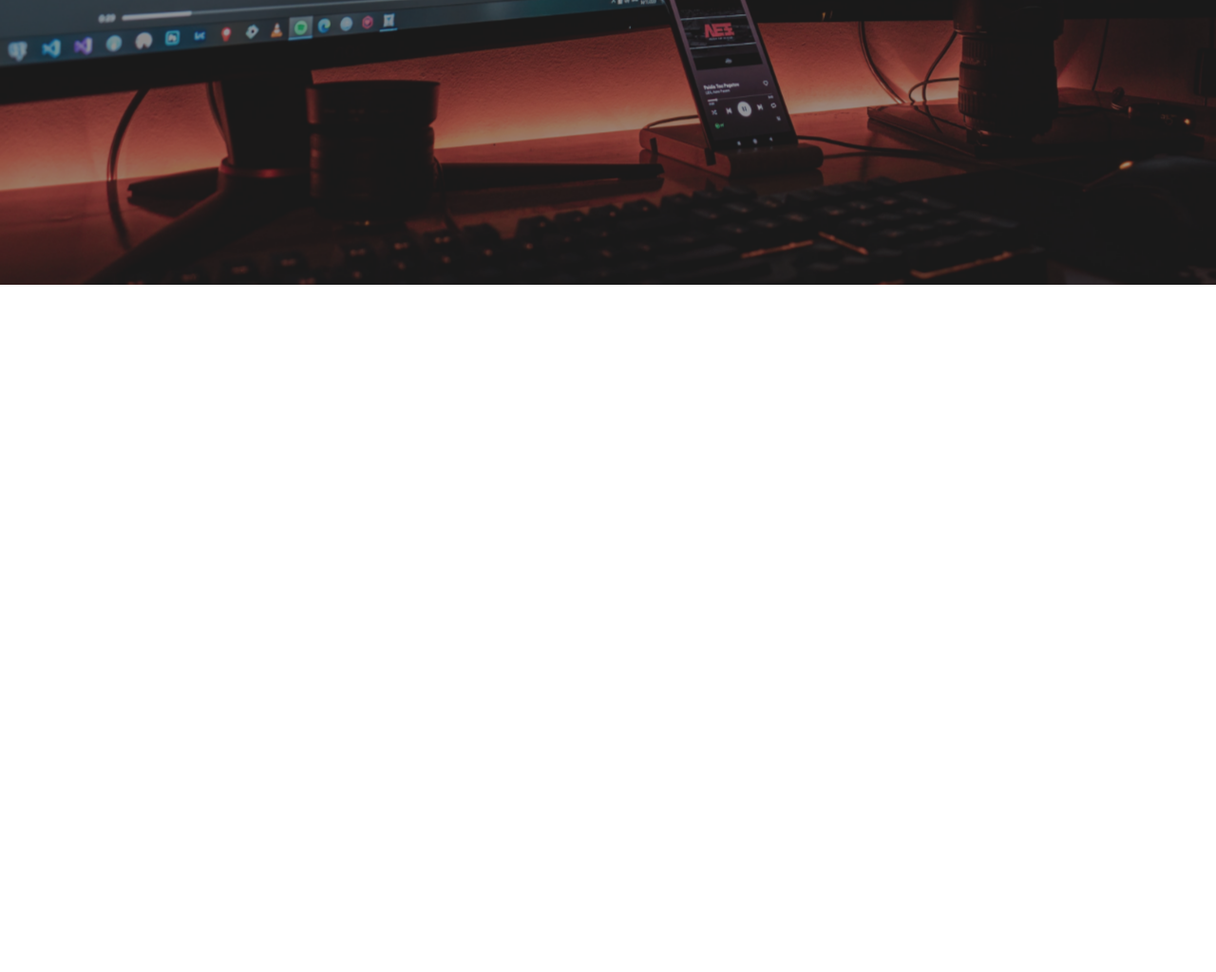
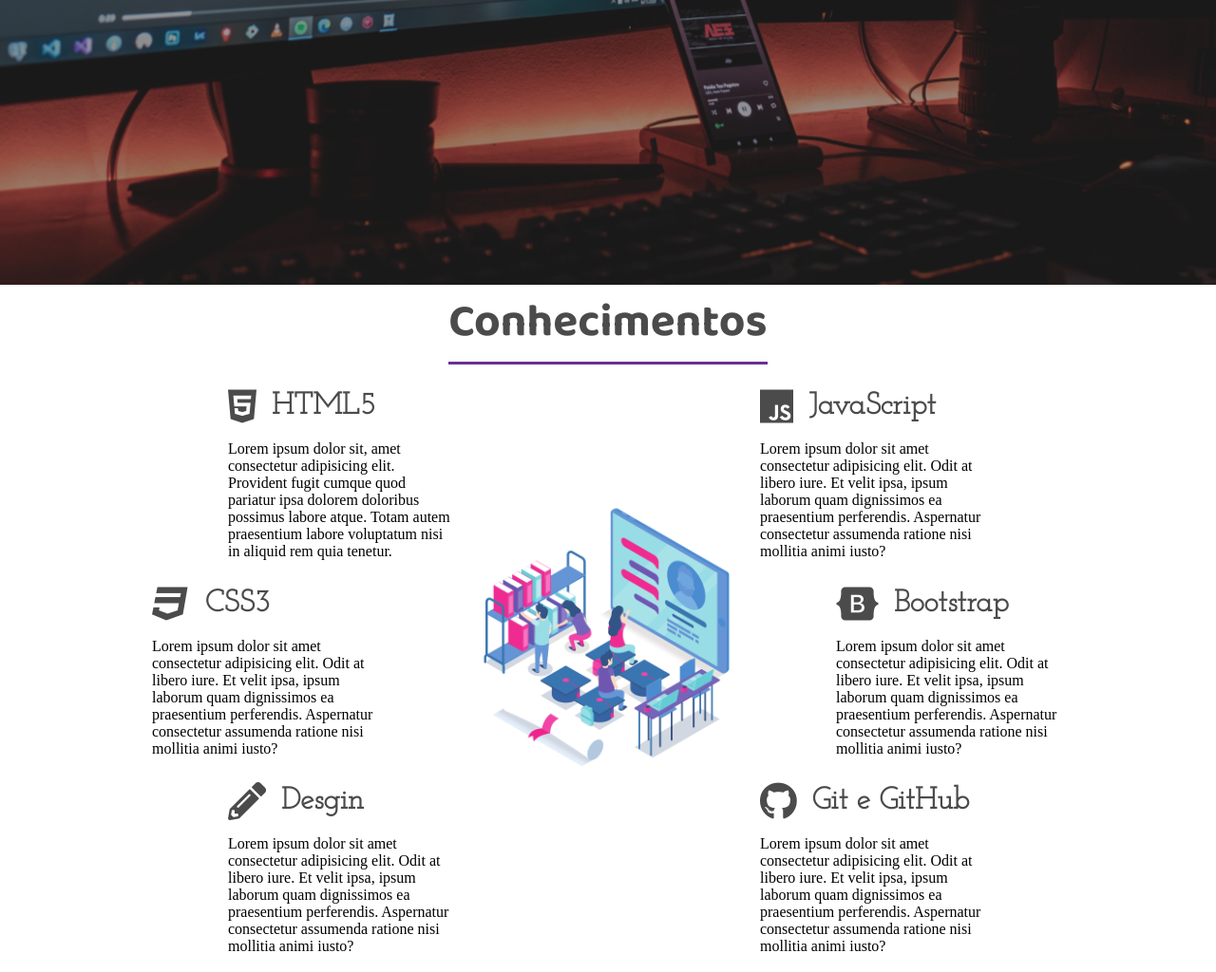
Before and after one commit to Ksaavedra/portif-lio, a plain HTML site: page index.html in a window 1280 px wide. Shown: the part 500-1524 px from the top of the page at 95% size. Before the commit the page ends 800 px from the top, so only its background shows below. Drawn offline with Linux system fonts and the light colour scheme.

Commit message:
Arrumando na página do Conhecimentos, Icons, Subtítulos e Paragrafos.

```diff
--- a/index.html
+++ b/index.html
@@ -44,6 +44,72 @@
                 <a href="#"><i class="fab fa-linkedin"></i></a>
             </div>
         </aside>
+
+        <!--section.sessao-conhecimentos>(.sessao-header>h1)+.conhecimentos>(.conhecimento>(.conhecimento-header>i.fab+h3).conhecimento-text>p{lorem30})*6-->
+        <section class="sessao-conhecimentos">
+            <div class="sessao-header">
+                <h1>Conhecimentos</h1>
+            </div>
+            <div class="conhecimentos">
+                <div class="conhecimento">
+                    <div class="conhecimento-header">
+                        <i class="fab fa-html5"></i>
+                        <h3>HTML5</h3>
+                    </div>
+                    <div class="conhecimento-text">
+                        <p>Lorem ipsum dolor sit, amet consectetur adipisicing elit. Provident fugit cumque quod pariatur ipsa dolorem doloribus possimus labore atque. Totam autem praesentium labore voluptatum nisi in aliquid rem quia tenetur.</p>
+                    </div>
+                </div>
+                <div class="conhecimento">
+                    <div class="conhecimento-header">
+                        <i class="fab fa-css3"></i>
+                        <h3>CSS3</h3>
+                    </div>
+                    <div class="conhecimento-text">
+                        <p>Lorem ipsum dolor sit amet consectetur adipisicing elit. Odit at libero iure. Et velit ipsa, ipsum laborum quam dignissimos ea praesentium perferendis. Aspernatur consectetur assumenda ratione nisi mollitia animi iusto?</p>
+                    </div>
+                </div>
+                <div class="conhecimento">
+                    <div class="conhecimento-header">
+                        <i class="fas fa-pencil-alt"></i>
+                        <h3>Desgin</h3>
+                    </div>
+                    <div class="conhecimento-text">
+                        <p>Lorem ipsum dolor sit amet consectetur adipisicing elit. Odit at libero iure. Et velit ipsa, ipsum laborum quam dignissimos ea praesentium perferendis. Aspernatur consectetur assumenda ratione nisi mollitia animi iusto?</p>
+                    </div>
+                </div>
+                <div class="conhecimento">
+                    <div class="conhecimento-header">
+                        <i class="fab fa-js"></i>
+                        <h3>JavaScript</h3>
+                    </div>
+                    <div class="conhecimento-text">
+                        <p>Lorem ipsum dolor sit amet consectetur adipisicing elit. Odit at libero iure. Et velit ipsa, ipsum laborum quam dignissimos ea praesentium perferendis. Aspernatur consectetur assumenda ratione nisi mollitia animi iusto?</p>
+                    </div>
+                </div>
+                <div class="conhecimento">
+                    <div class="conhecimento-header">
+                        <i class="fab fa-bootstrap"></i>
+                        <h3>Bootstrap</h3>
+                    </div>
+                    <div class="conhecimento-text">
+                        <p>Lorem ipsum dolor sit amet consectetur adipisicing elit. Odit at libero iure. Et velit ipsa, ipsum laborum quam dignissimos ea praesentium perferendis. Aspernatur consectetur assumenda ratione nisi mollitia animi iusto?</p>
+                    </div>
+                </div>
+                <div class="conhecimento">
+                    <div class="conhecimento-header">
+                        <i class="fab fa-github"></i>
+                        <h3>Git e GitHub</h3>
+                    </div>
+                    <div class="conhecimento-text">
+                        <p>Lorem ipsum dolor sit amet consectetur adipisicing elit. Odit at libero iure. Et velit ipsa, ipsum laborum quam dignissimos ea praesentium perferendis. Aspernatur consectetur assumenda ratione nisi mollitia animi iusto?</p>
+                    </div>
+                </div>
+                <div class="conhecimentos-img-wrapper">
+                    <img src="imagens/conhecimentos.png" alt="">
+                </div>
+            </div>
+        </section>
     </div>
 </body>
 <script src="script.js"></script>
--- a/style.css
+++ b/style.css
@@ -231,3 +231,86 @@ header {
 .social-media i:hover {
     background-color: #a044ff;
 }
+
+.conhecimentos {
+    height: 100%;
+    display: grid;
+    grid-template-columns: repeat(16, 1fr);
+    grid-template-rows: repeat(6, 6rem);
+    row-gap: 0.5rem;
+}
+
+.conhecimento:nth-child(1){
+    grid-column: 4 / 7;
+    grid-row: 1 / 3;
+}
+
+.conhecimento:nth-child(2){
+    grid-column: 3 / 6;
+    grid-row: 3 / 5;
+}
+
+.conhecimento:nth-child(3){
+    grid-column: 4 / 7;
+    grid-row: 5 / -1;
+}
+
+.conhecimento:nth-child(4){
+    grid-column: 11 / 14;
+    grid-row: 1 / 3;
+}
+
+.conhecimento:nth-child(5){
+    grid-column: 12 / 15;
+    grid-row: 3 / 5;
+}
+
+.conhecimento:nth-child(6){
+    grid-column: 11 / 14;
+    grid-row: 5 / -1;
+}
+
+.sessao-header {
+    display: flex;
+    align-items: center;
+    justify-content: center;
+}
+.sessao-header h1 {
+    font-family: var(--font-primary);
+    font-size: 3rem;
+    color: #4b4b4b;
+    border-bottom: solid 3px #6a3093;
+    margin-bottom: 1.5rem;
+}
+
+.conhecimento-header {
+    display: flex;
+    align-items: center;
+    color: #4b4b4b;
+}
+
+.conhecimento-header i {
+    font-size: 2.5rem;
+}
+
+.conhecimento-header h3{
+    font-family: var(--font-secundary);
+    font-size: 2rem;
+    padding-left: 1rem;
+}
+
+.conhecimento-text {
+    font-family: var(--font-action);
+    margin-top: 1rem;
+}
+
+.conhecimentos-img-wrapper {
+    grid-column: 7 / 11;
+    grid-row:  2 / 6;
+    width: 100%;
+}
+
+.conhecimentos-img-wrapper img{
+    object-fit: cover;
+    width: 100%;
+}
```
Also changed, not shown: imagens/conhecimentos.png (added).
